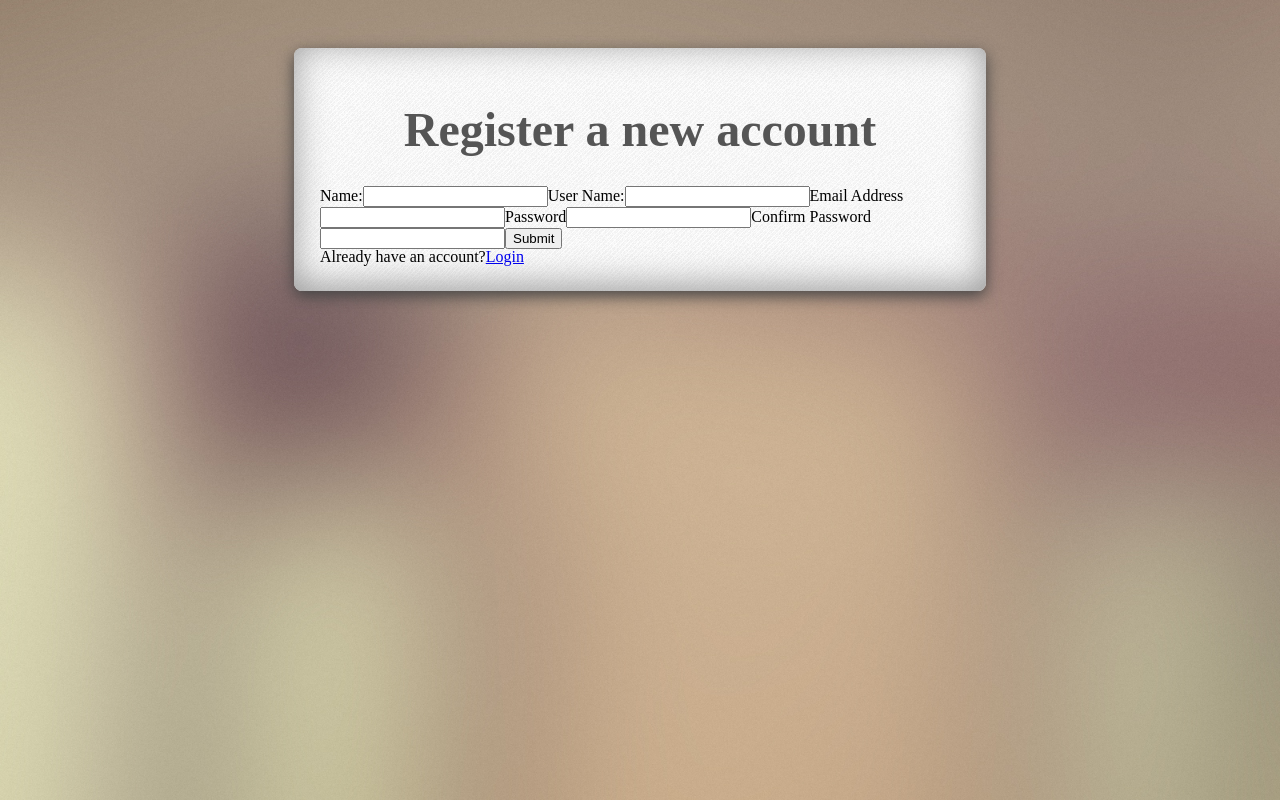
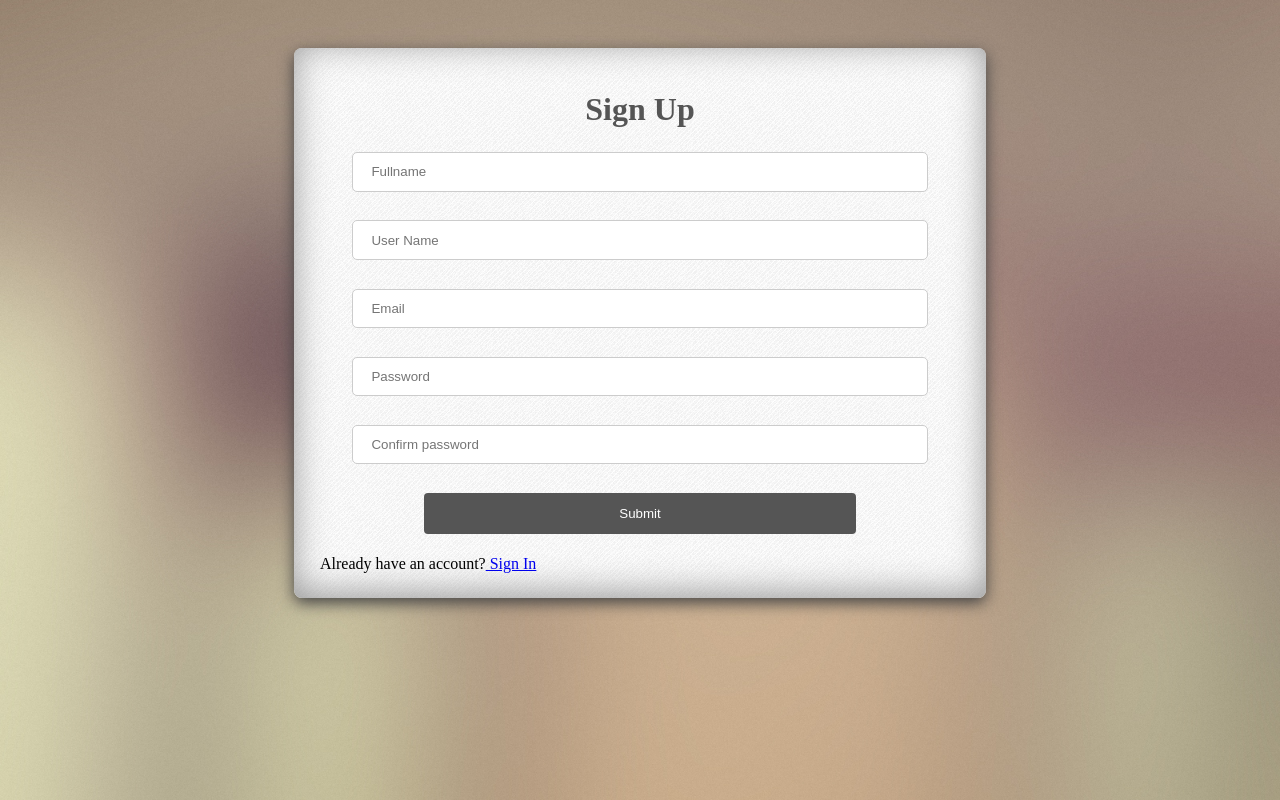
Before and after one commit to Mohamed-Elwakeel/todo-app-front, a React (Create React App) app: page /register in a window 1280 px wide. Built offline with nearby package versions, Linux system fonts and the light colour scheme.

Commit message:
register page finished with validatuon schema and styles

```diff
--- a/src/Components/RegistrationPage/RegistrationPage.jsx
+++ b/src/Components/RegistrationPage/RegistrationPage.jsx
@@ -31,7 +31,7 @@ const RegistrationPage = () => {
                     /^[a-zA-Z0-9]{3,30}$/,
                     "The username should only contain letters and numbers, it should not contain spaces or signs"
                 ),
-            gender: yup.string("Choose gender").trim().required("Required"),
+            // gender: yup.string("Choose gender").trim().required("Required"),
             email: yup.string().email("Invalid email address").required("Required"),
             password: yup.string().required("Required"),
         }),
@@ -42,13 +42,13 @@ const RegistrationPage = () => {
 
     return (
         <div className={styles.registerContainer}>
-            <header>Register a new account</header>
-            <form onSubmit={formik.handleSubmit}>
-                <label htmlFor="name">Name:</label>
+            <header>Sign Up</header>
+            <form className={styles.formConatiner} onSubmit={formik.handleSubmit}>
                 <input
                     id="name"
                     name="name"
                     type="text"
+                    placeholder="Fullname"
                     onChange={formik.handleChange}
                     onBlur={formik.handleBlur}
                     value={formik.values.name}
@@ -56,11 +56,11 @@ const RegistrationPage = () => {
                 {formik.touched.name && formik.errors.name ? (
                     <div>{formik.errors.name}</div>
                 ) : null}
-                <label htmlFor="userName">User Name:</label>
                 <input
                     id="userName"
                     name="userName"
                     type="text"
+                    placeholder="User Name"
                     onChange={formik.handleChange}
                     onBlur={formik.handleBlur}
                     value={formik.values.userName}
@@ -68,11 +68,11 @@ const RegistrationPage = () => {
                 {formik.touched.userName && formik.errors.userName ? (
                     <div>{formik.errors.userName}</div>
                 ) : null}
-                <label htmlFor="email">Email Address</label>
                 <input
                     id="email"
                     name="email"
                     type="email"
+                    placeholder="Email"
                     onChange={formik.handleChange}
                     onBlur={formik.handleBlur}
                     value={formik.values.email}
@@ -80,11 +80,11 @@ const RegistrationPage = () => {
                 {formik.touched.email && formik.errors.email ? (
                     <div>{formik.errors.email}</div>
                 ) : null}
-                <label htmlFor="password">Password</label>
                 <input
                     id="password"
                     name="password"
                     type="password"
+                    placeholder="Password"
                     onChange={formik.handleChange}
                     onBlur={formik.handleBlur}
                     value={formik.values.password}
@@ -92,11 +92,11 @@ const RegistrationPage = () => {
                 {formik.touched.password && formik.errors.password ? (
                     <div>{formik.errors.password}</div>
                 ) : null}
-                <label htmlFor="confirmPassword">Confirm Password</label>
                 <input
                     id="confirmPassword"
                     name="confirmPassword"
                     type="password"
+                    placeholder="Confirm password"
                     onChange={formik.handleChange}
                     onBlur={formik.handleBlur}
                     value={formik.values.password}
@@ -105,7 +105,7 @@ const RegistrationPage = () => {
             </form>
             <h3>
                 Already have an account?
-                <Link to="/login">Login</Link>
+                <Link to="/login"> Sign In</Link>
             </h3>
             <Outlet />
         </div>
--- a/src/Components/RegistrationPage/RegistrationPage.module.css
+++ b/src/Components/RegistrationPage/RegistrationPage.module.css
@@ -10,9 +10,43 @@
 
 .registerContainer header {
     color: #555;
-    font-size: 3rem;
+    font-size: 2rem;
     font-family: 'Cabin', 'sans-serif';
     font-weight: 700;
-    margin: 2rem;
+    margin-block: 1.2rem;
     text-align: center;
 }
+
+.formConatiner {
+    display: flex;
+    flex-direction: column;
+    gap: 0.8rem;
+    padding-inline: 2rem;
+}
+
+.formConatiner input {
+    padding: 0.7rem 1.15rem;
+    margin: 0.5rem 0;
+    border: 1px solid #ccc;
+    border-radius: 5px;
+    /* display: inline-block;
+    box-sizing: border-box; */
+}
+
+.formConatiner button {
+    width: 75%;
+    background-color: #555;
+    color: white;
+    padding: 0.8rem 1.25rem;
+    margin: auto;
+    margin-bottom: 1.4rem;
+    margin-top: 0.5rem;
+    border: none;
+    border-radius: 4px;
+    cursor: pointer;
+}
+
+.formConatiner button:hover {
+    background-color: #333;
+    /* background-color: rgba(0, 0, 0, 0.3); */
+}
```
